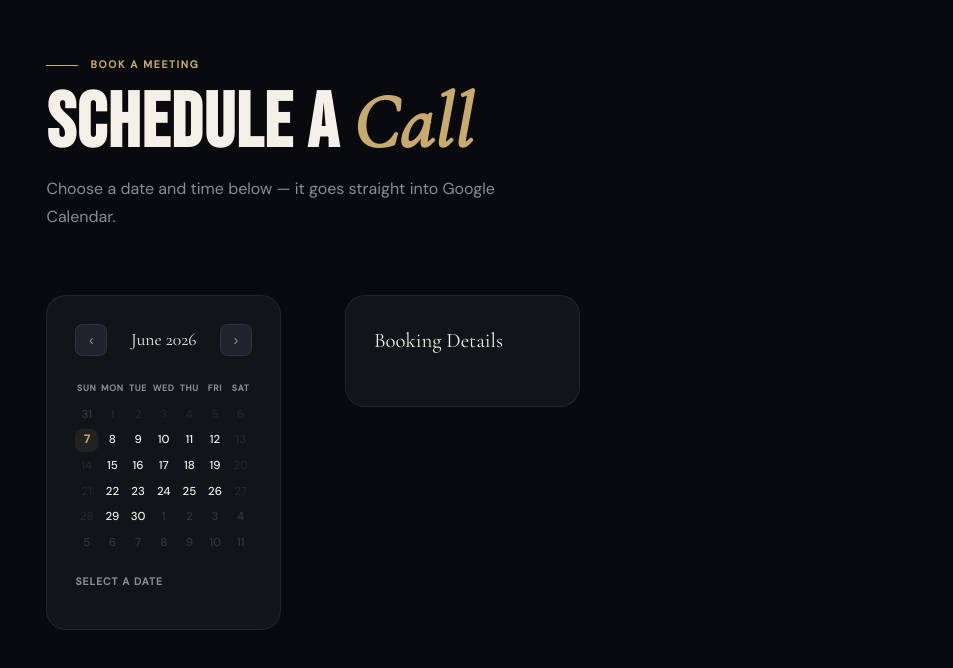
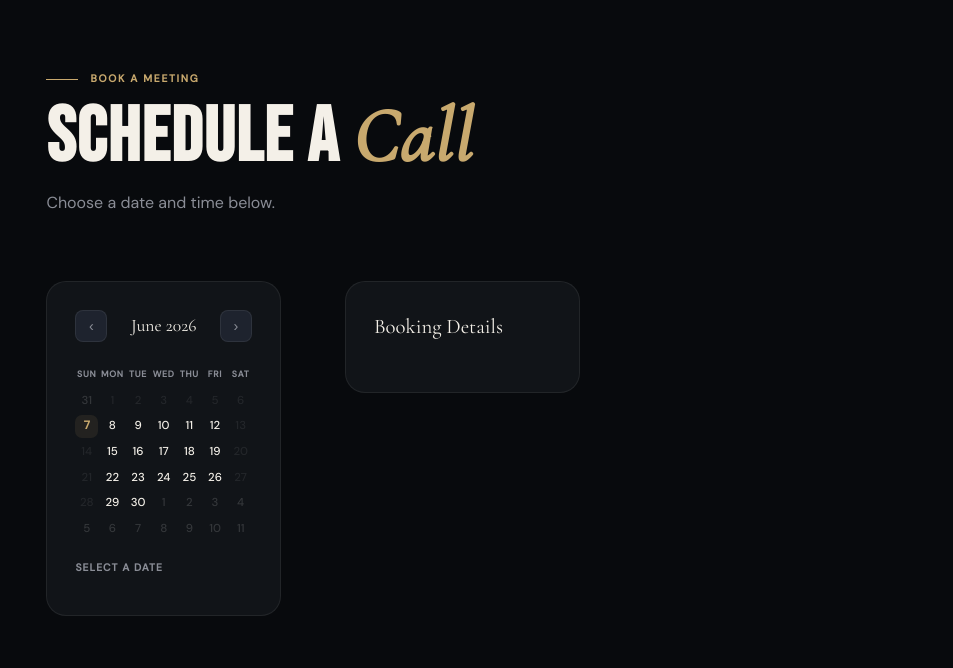
Before and after one commit to gilderaldom-sys/portfolio, a plain HTML site: page index.html in a window 1280 px wide. Shown: the part 6749-7417 px from the top of the page, without its empty margins (327-1280 px from the left). Drawn offline with nearby package versions, Linux system fonts and the light colour scheme; animation ran at ten frames a second.

Commit message:
Update index.html

```diff
--- a/index.html
+++ b/index.html
@@ -1563,7 +1563,7 @@ body.loading { overflow: hidden; }
     <div class="rv">
       <div class="section-label">Book a Meeting</div>
       <h2 class="section-h">Schedule a <em>Call</em></h2>
-      <p class="section-sub">Choose a date and time below — it goes straight into Google Calendar.</p>
+      <p class="section-sub">Choose a date and time below.</p>
     </div>
     <div class="sched-grid">
       <div class="rv-l">
```
